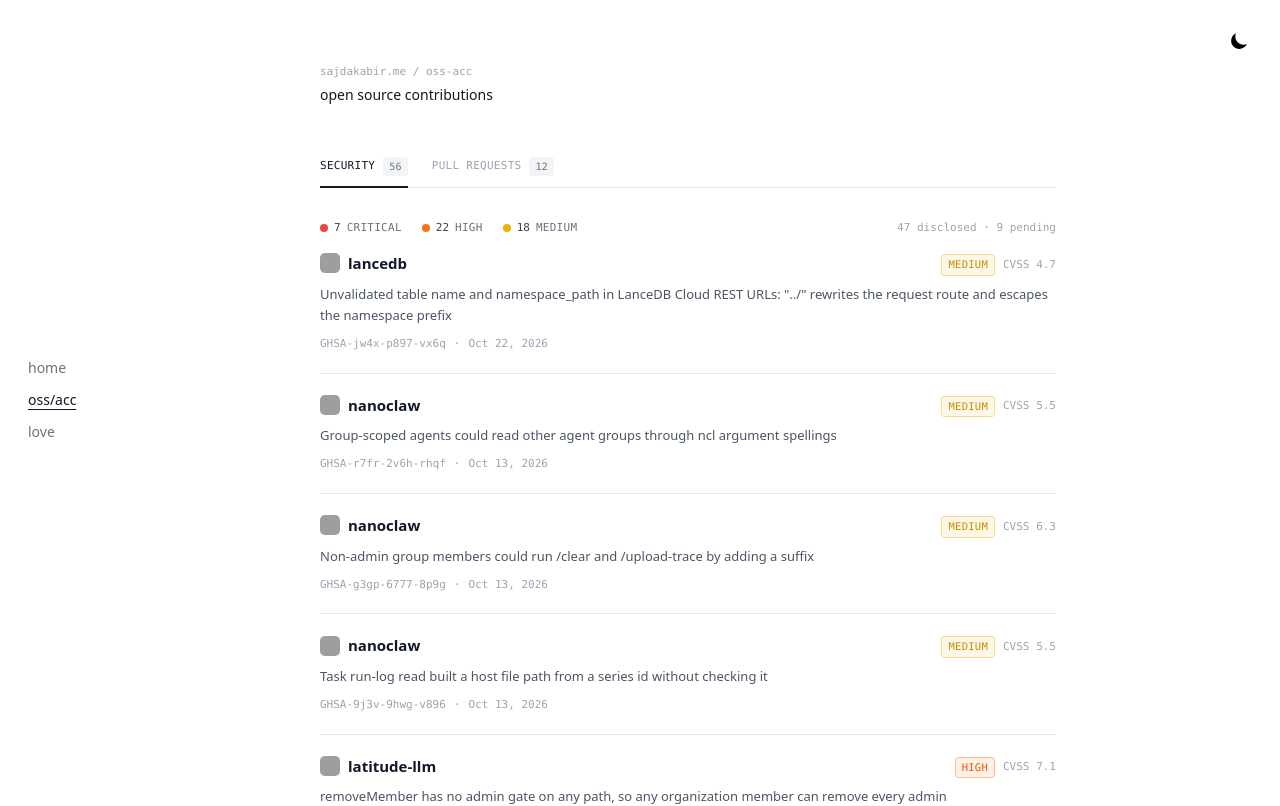
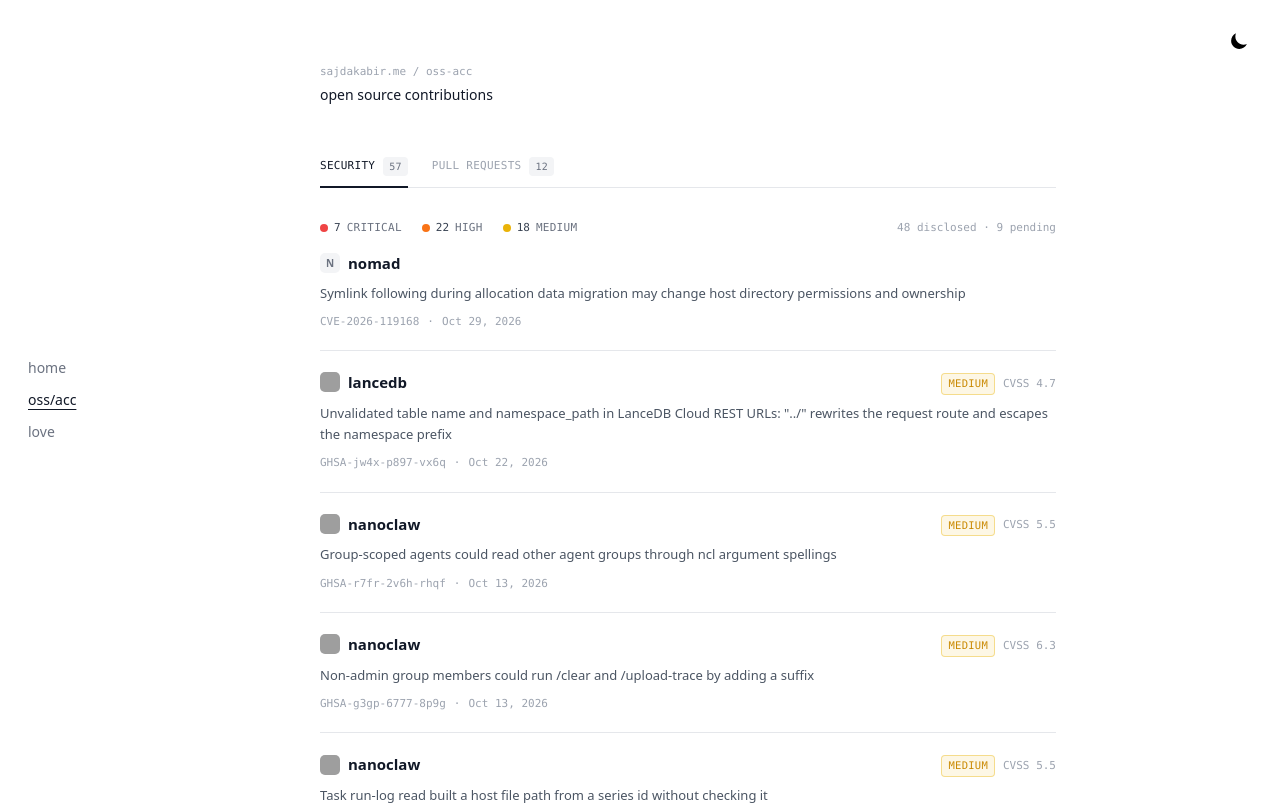
Before and after one commit to sajdakabir/saju, a Next.js app: page /oss-acc in a window 1280 px wide. Shown: the top 806 px of the page. Built offline with nearby package versions, Linux system fonts and the light colour scheme; grey boxes are pictures that could not be loaded.

Commit message:
Add Nomad allocation migration security disclosure

```diff
--- a/src/app/oss-acc/page.tsx
+++ b/src/app/oss-acc/page.tsx
@@ -161,14 +161,15 @@ type SecurityFinding = {
   date: string;
   project: string;
   title: string;
-  severity: Severity;
+  severity: Severity | null;
   cvss: string;
   href: string;
   published: boolean;
 };
 
-// Coordinated disclosures reported via zerotrail — GitHub Security Advisories.
+// Coordinated disclosures reported via zerotrail — public security advisories.
 const securityFindings: SecurityFinding[] = [
+  { id: 'CVE-2026-119168', date: 'Oct 29, 2026', project: 'nomad', title: 'Symlink following during allocation data migration may change host directory permissions and ownership', severity: null, cvss: '', href: 'https://discuss.hashicorp.com/t/hcsec-2026-53-nomad-allocation-data-migration-may-allow-host-directory-permission-modification-via-symlink-following/77931', published: true },
   { id: 'GHSA-jw4x-p897-vx6q', date: 'Oct 22, 2026', project: 'lancedb', title: 'Unvalidated table name and namespace_path in LanceDB Cloud REST URLs: "../" rewrites the request route and escapes the namespace prefix', severity: 'Medium', cvss: '4.7', href: 'https://github.com/lancedb/lancedb/security/advisories/GHSA-jw4x-p897-vx6q', published: true },
   { id: 'GHSA-r7fr-2v6h-rhqf', date: 'Oct 13, 2026', project: 'nanoclaw', title: 'Group-scoped agents could read other agent groups through ncl argument spellings', severity: 'Medium', cvss: '5.5', href: 'https://github.com/nanocoai/nanoclaw/security/advisories/GHSA-r7fr-2v6h-rhqf', published: true },
   { id: 'GHSA-g3gp-6777-8p9g', date: 'Oct 13, 2026', project: 'nanoclaw', title: 'Non-admin group members could run /clear and /upload-trace by adding a suffix', severity: 'Medium', cvss: '6.3', href: 'https://github.com/nanocoai/nanoclaw/security/advisories/GHSA-g3gp-6777-8p9g', published: true },
@@ -390,11 +391,11 @@ export default function ContributionsPage() {
                           {f.project}
                         </h3>
                         <div className="flex shrink-0 items-center gap-2 whitespace-nowrap pt-0.5">
-                          <span
+                          {f.severity && <span
                             className={`inline-block rounded border px-1.5 py-0.5 font-mono text-[10.5px] uppercase tracking-wide ${sevStyle[f.severity]}`}
                           >
                             {f.severity}
-                          </span>
+                          </span>}
                           {!pending && f.cvss && (
                             <span className="font-mono text-[11px] text-gray-400 dark:text-gray-600">
                               CVSS {f.cvss}
```
